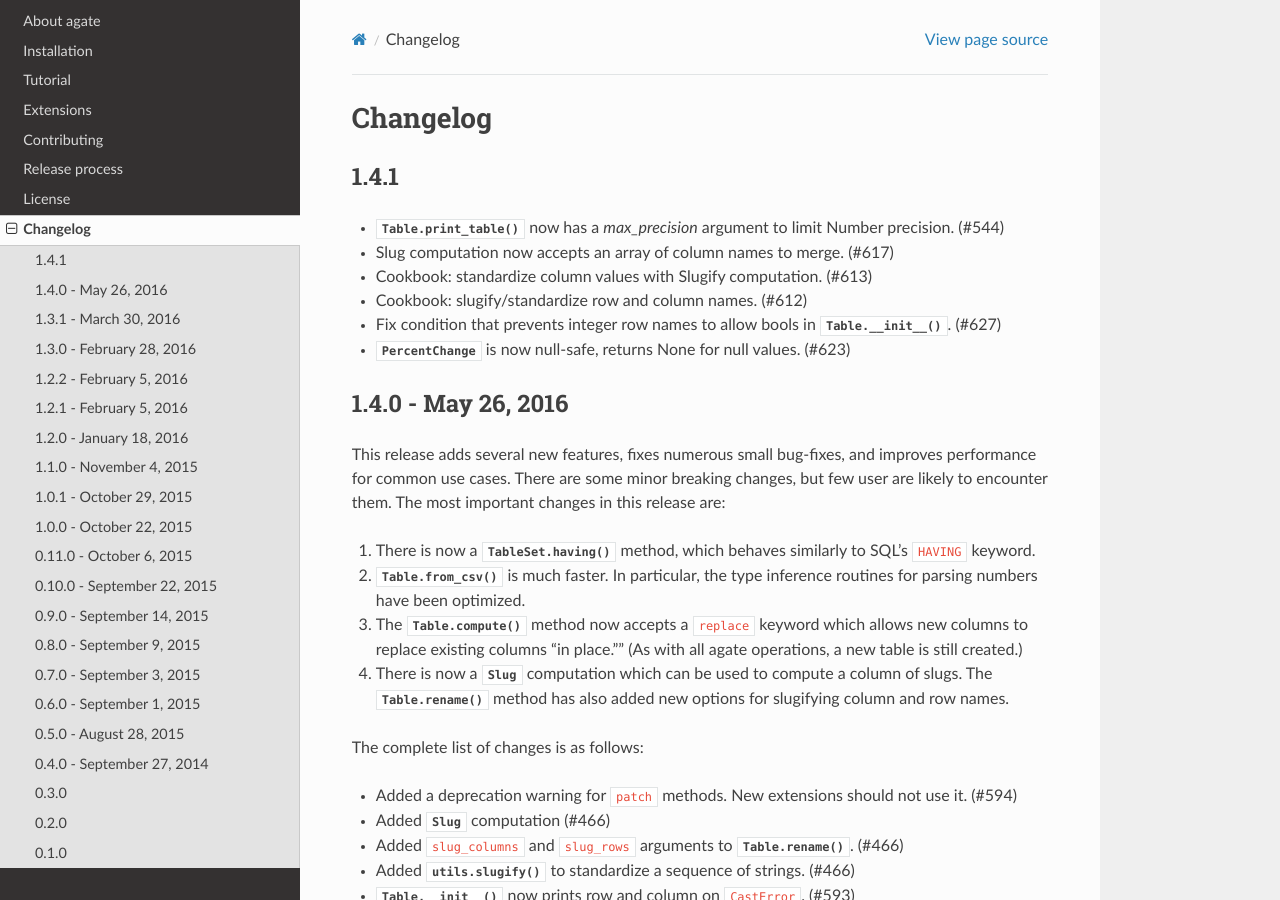
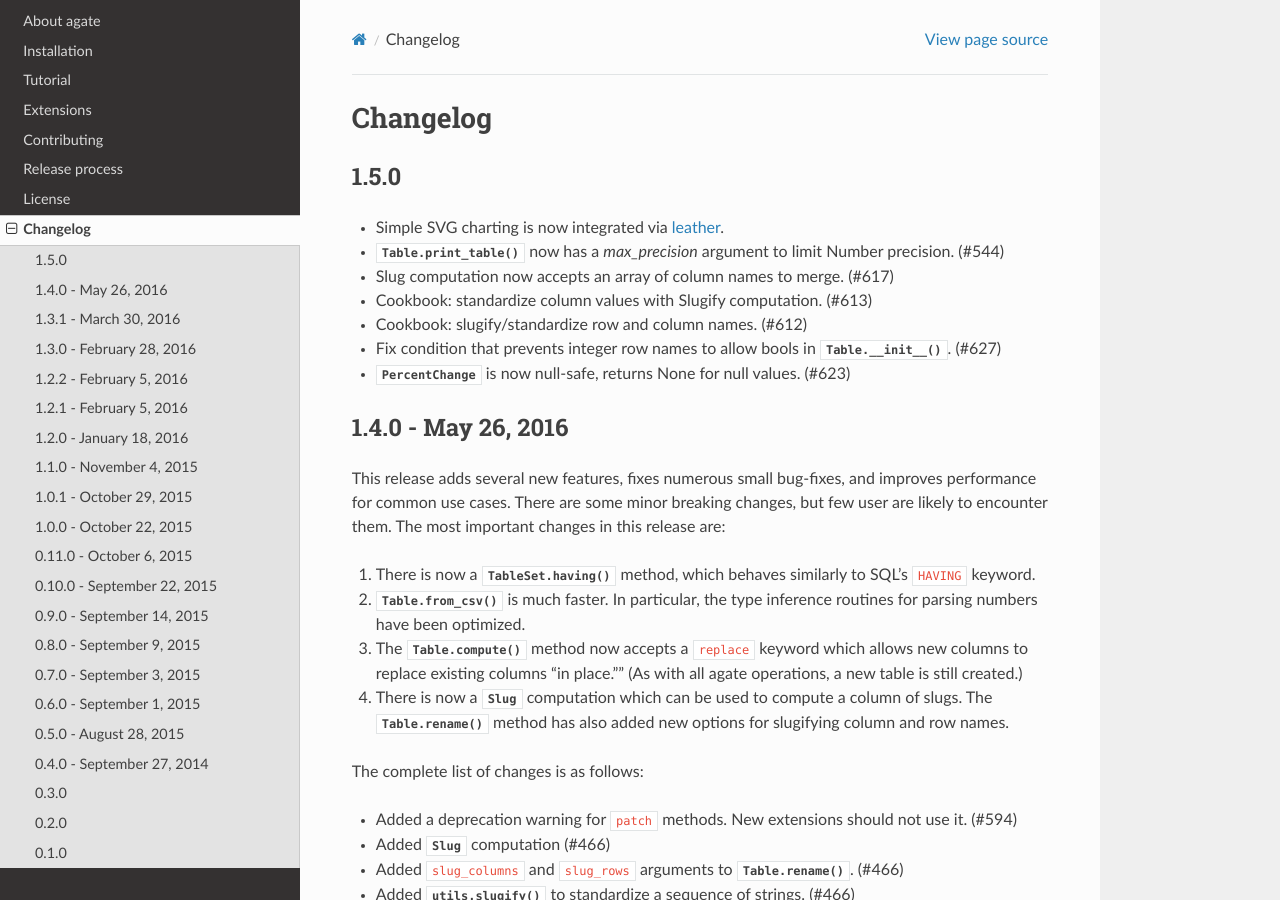
Before and after one commit to wireservice/agate, a Sphinx documentation site: the page built from docs/changelog.rst, in a window 1280 px wide and 900 px high. Built offline with Sphinx 7.4.7 and the Read the Docs theme 2.0.0, drawn with Linux system fonts in a browser that asks for light colours; pages that are not in the unit, such as notebooks, are missing from menus.

Commit message:
Pull in leather 0.3.0. Rev to 1.5.0.

```diff
--- a/CHANGELOG.rst
+++ b/CHANGELOG.rst
@@ -1,6 +1,7 @@
-1.4.1
+1.5.0
 -----
 
+* Simple SVG charting is now integrated via `leather <http://leather.rtfd.io>`_.
 * :meth:`.Table.print_table` now has a `max_precision` argument to limit Number precision. (#544)
 * Slug computation now accepts an array of column names to merge. (#617)
 * Cookbook: standardize column values with Slugify computation. (#613)
--- a/docs/conf.py
+++ b/docs/conf.py
@@ -28,8 +28,8 @@ master_doc = 'index'
 # Metadata
 project = u'agate'
 copyright = u'2016, Christopher Groskopf'
-version = '1.4.1'
-release = '1.4.1'
+version = '1.5.0'
+release = '1.5.0'
 
 exclude_patterns = ['_build']
 pygments_style = 'sphinx'
--- a/requirements-py2.txt
+++ b/requirements-py2.txt
@@ -15,3 +15,4 @@ isodate>=0.5.4
 awesome-slugify>=1.6.5
 lxml>=3.6.0
 cssselect>=0.9.1
+leather>=0.3.0
--- a/requirements-py3.txt
+++ b/requirements-py3.txt
@@ -11,6 +11,6 @@ parsedatetime>=2.1
 pytz>=2015.4
 isodate>=0.5.4
 awesome-slugify>=1.6.5
-git+git@github.com:onyxfish/leather.git#egg=leather
 lxml>=3.6.0
 cssselect>=0.9.1
+leather>=0.3.0
--- a/setup.py
+++ b/setup.py
@@ -8,12 +8,13 @@ install_requires = [
     'parsedatetime>=2.1',
     'Babel>=2.0',
     'isodate>=0.5.4',
-    'awesome-slugify>=1.6.5'
+    'awesome-slugify>=1.6.5',
+    'leather>=0.3.0'
 ]
 
 setup(
     name='agate',
-    version='1.4.1',
+    version='1.5.0',
     description='A data analysis library that is optimized for humans instead of machines.',
     long_description=open('README.rst').read(),
     author='Christopher Groskopf',
```
